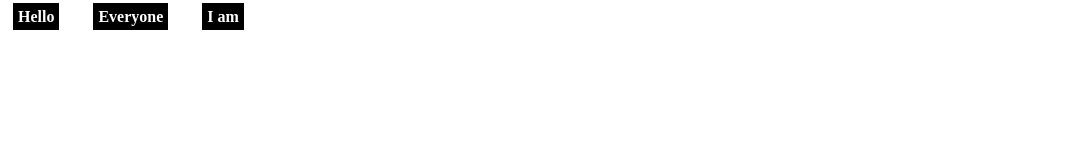
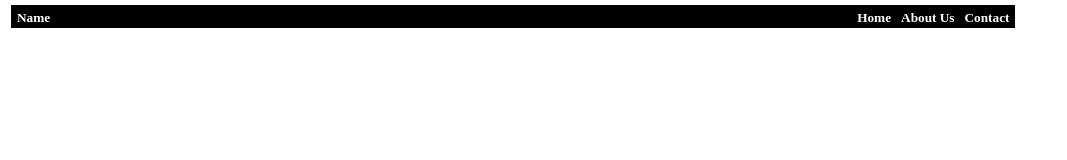
Before and after one commit to 23CSBRAGULR/LearningCSS, a plain HTML site: page Exerxcises.html in a window 1280 px wide. Shown: the whole page, without its empty margins (0-1067 px from the left). Drawn offline with Linux system fonts and the light colour scheme.

Commit message:
Learned more

```diff
--- a/Exerxcises.html
+++ b/Exerxcises.html
@@ -1,5 +1,8 @@
 <link rel="stylesheet" href="StyleSheet.css">
 
-<h4 class="text1">Hello</h4>
-<h4 class="text2">Everyone</h4>
-<h4 class="text3">I am</h4>
+<div>
+    <h5>Name</h5>
+    <h5 class="text1">Home</h5>
+    <h5>About Us</h5>
+    <h5>Contact</h5>
+</div>
--- a/StyleSheet.css
+++ b/StyleSheet.css
@@ -1,25 +1,18 @@
+div{
+    background-color: black;
+    border-color: white;
+    border-width: 3px;
+    border-style: solid;
+    padding: 3px;
+    display:inline;
+}
+
 .text1{
+    padding-left: 800px;
+}
+
+h5{
     color:white;
-    background-color: black;
-    margin-left: 5px;
-    margin-right: 15px;
-    padding:5px;
+    padding: 3px;
     display: inline;
 }
-
-.text2{
-    color:white;
-    background-color: black;
-    margin-left: 15px;
-    margin-right: 15px;
-    padding:5px;
-    display: inline;
-}
-
-.text3{
-    color:white;
-    background-color: black;
-    margin-left: 15px;
-    padding:5px;
-    display:inline;
-}
```
